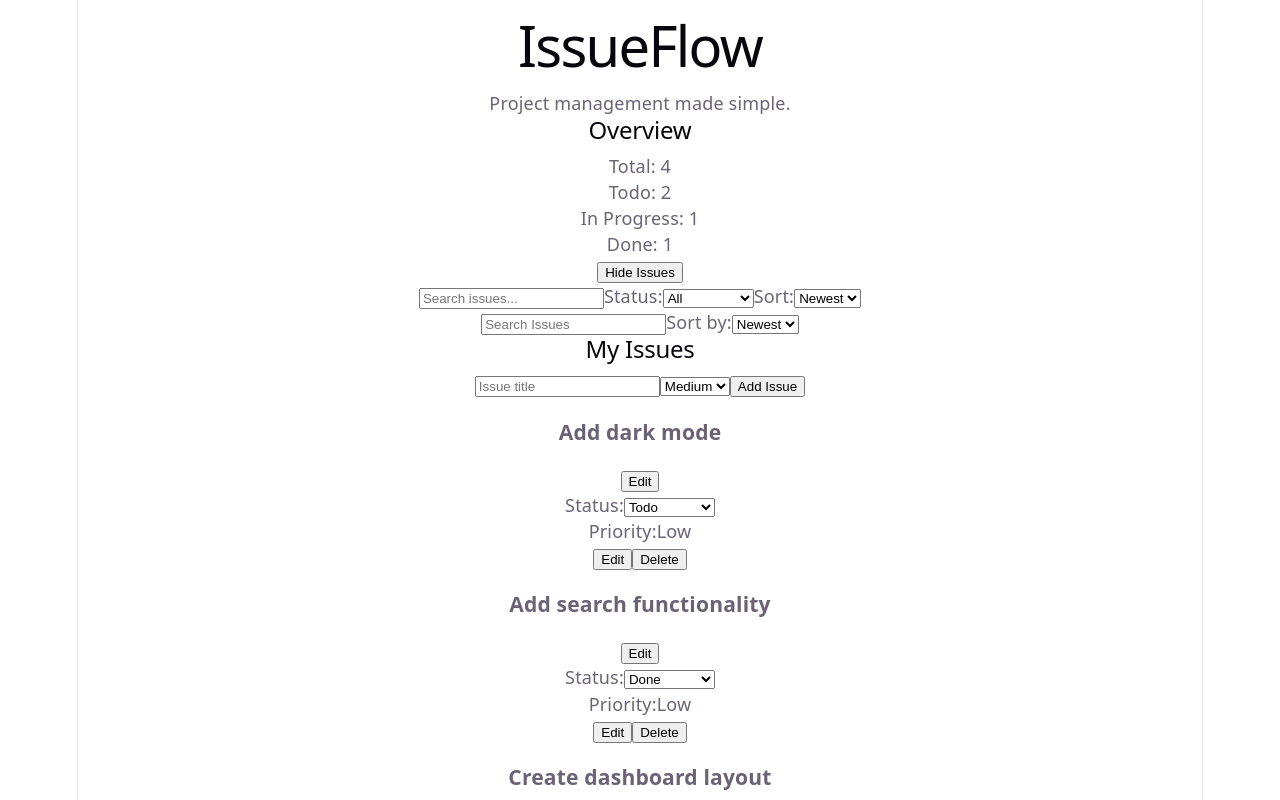
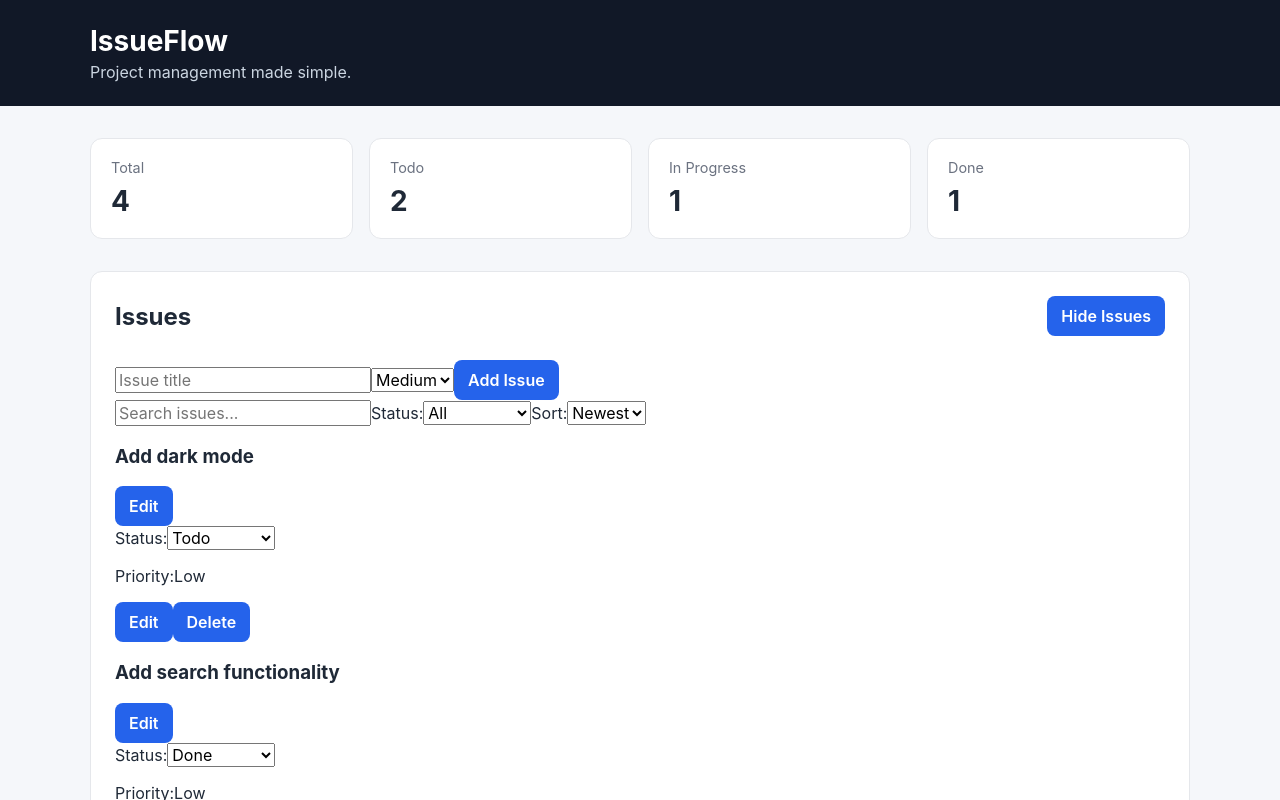
Before and after one commit to DBorhara/issue-flow, a React (Vite) app: page / in a window 1280 px wide. Shown: the top 800 px of the page. Built offline with nearby package versions, Linux system fonts and the light colour scheme.

Commit message:
Style application dashboard layout

```diff
--- a/src/App.css
+++ b/src/App.css
@@ -1,184 +1,111 @@
-.counter {
-  font-size: 16px;
-  padding: 5px 10px;
-  border-radius: 5px;
-  color: var(--accent);
-  background: var(--accent-bg);
-  border: 2px solid transparent;
-  transition: border-color 0.3s;
+.app {
+  min-height: 100vh;
+}
+
+.main-content {
+  width: min(1100px, 92%);
+  margin: 0 auto;
+  padding: 32px 0 64px;
+}
+
+.issue-panel {
+  margin-top: 32px;
+  padding: 24px;
+
+  background: white;
+  border: 1px solid #e5e7eb;
+  border-radius: 12px;
+}
+
+.issue-panel-header {
+  display: flex;
+  align-items: center;
+  justify-content: space-between;
+  gap: 16px;
   margin-bottom: 24px;
+}
 
-  &:hover {
-    border-color: var(--accent-border);
+.issue-panel-header h2 {
+  margin: 0;
+}
+.app-header {
+  background: #111827;
+  color: white;
+}
+
+.app-header-content {
+  width: min(1100px, 92%);
+  margin: 0 auto;
+  padding: 24px 0;
+}
+
+.app-header h1 {
+  margin: 0;
+  font-size: 1.75rem;
+}
+
+.app-header p {
+  margin: 4px 0 0;
+  color: #cbd5e1;
+}
+
+.summary {
+  display: grid;
+  grid-template-columns: repeat(4, 1fr);
+  gap: 16px;
+}
+
+.summary-card {
+  padding: 20px;
+
+  background: white;
+  border: 1px solid #e5e7eb;
+  border-radius: 12px;
+}
+
+.summary-card span {
+  display: block;
+  margin-bottom: 8px;
+
+  color: #6b7280;
+  font-size: 0.9rem;
+}
+
+.summary-card strong {
+  font-size: 1.75rem;
+}
+
+@media (max-width: 700px) {
+  .summary {
+    grid-template-columns: repeat(2, 1fr);
   }
-  &:focus-visible {
-    outline: 2px solid var(--accent);
-    outline-offset: 2px;
+
+  .issue-panel-header {
+    align-items: flex-start;
+    flex-direction: column;
   }
 }
 
-.hero {
-  position: relative;
+button {
+  border: none;
+  border-radius: 8px;
+  padding: 10px 14px;
 
-  .base,
-  .framework,
-  .vite {
-    inset-inline: 0;
-    margin: 0 auto;
-  }
+  background: #2563eb;
+  color: white;
 
-  .base {
-    width: 170px;
-    position: relative;
-    z-index: 0;
-  }
-
-  .framework,
-  .vite {
-    position: absolute;
-  }
-
-  .framework {
-    z-index: 1;
-    top: 34px;
-    height: 28px;
-    transform: perspective(2000px) rotateZ(300deg) rotateX(44deg) rotateY(39deg)
-      scale(1.4);
-  }
-
-  .vite {
-    z-index: 0;
-    top: 107px;
-    height: 26px;
-    width: auto;
-    transform: perspective(2000px) rotateZ(300deg) rotateX(40deg) rotateY(39deg)
-      scale(0.8);
-  }
+  font-weight: 600;
 }
 
-#center {
-  display: flex;
-  flex-direction: column;
-  gap: 25px;
-  place-content: center;
-  place-items: center;
-  flex-grow: 1;
-
-  @media (max-width: 1024px) {
-    padding: 32px 20px 24px;
-    gap: 18px;
-  }
+button:hover {
+  background: #1d4ed8;
 }
 
-#next-steps {
-  display: flex;
-  border-top: 1px solid var(--border);
-  text-align: left;
-
-  & > div {
-    flex: 1 1 0;
-    padding: 32px;
-    @media (max-width: 1024px) {
-      padding: 24px 20px;
-    }
-  }
-
-  .icon {
-    margin-bottom: 16px;
-    width: 22px;
-    height: 22px;
-  }
-
-  @media (max-width: 1024px) {
-    flex-direction: column;
-    text-align: center;
-  }
+.secondary-button {
+  background: #e5e7eb;
+  color: #374151;
 }
 
-#docs {
-  border-right: 1px solid var(--border);
-
-  @media (max-width: 1024px) {
-    border-right: none;
-    border-bottom: 1px solid var(--border);
-  }
+.secondary-button:hover {
+  background: #d1d5db;
 }
-
-#next-steps ul {
-  list-style: none;
-  padding: 0;
-  display: flex;
-  gap: 8px;
-  margin: 32px 0 0;
-
-  .logo {
-    height: 18px;
-  }
-
-  a {
-    color: var(--text-h);
-    font-size: 16px;
-    border-radius: 6px;
-    background: var(--social-bg);
-    display: flex;
-    padding: 6px 12px;
-    align-items: center;
-    gap: 8px;
-    text-decoration: none;
-    transition: box-shadow 0.3s;
-
-    &:hover {
-      box-shadow: var(--shadow);
-    }
-    .button-icon {
-      height: 18px;
-      width: 18px;
-    }
-  }
-
-  @media (max-width: 1024px) {
-    margin-top: 20px;
-    flex-wrap: wrap;
-    justify-content: center;
-
-    li {
-      flex: 1 1 calc(50% - 8px);
-    }
-
-    a {
-      width: 100%;
-      justify-content: center;
-      box-sizing: border-box;
-    }
-  }
-}
-
-#spacer {
-  height: 88px;
-  border-top: 1px solid var(--border);
-  @media (max-width: 1024px) {
-    height: 48px;
-  }
-}
-
-.ticks {
-  position: relative;
-  width: 100%;
-
-  &::before,
-  &::after {
-    content: '';
-    position: absolute;
-    top: -4.5px;
-    border: 5px solid transparent;
-  }
-
-  &::before {
-    left: 0;
-    border-left-color: var(--border);
-  }
-  &::after {
-    right: 0;
-    border-right-color: var(--border);
-  }
-}
--- a/src/App.tsx
+++ b/src/App.tsx
@@ -153,22 +153,29 @@ function App() {
             priorityOrder[b.priority] - priorityOrder[a.priority])
     }
     return (
-        <div>
+        <div className='app'>
 
-            <main>
             <Header />
+            <main className='main-content'>
                 <IssuesSummary
                     total={totalIssues}
                     todo={todoCount}
                     inProgress={inProgressCount}
                     done={doneCount}
                 />
-                <button onClick={() => {
+
+                <section className='issue-panel'>
+                    <div className="issue-panel-header">
+                        <h2> Issues </h2>
+                        <button className='seconday-button'
+                            onClick={() => {
                                 setShowIssues((current) =>
                                     !current)
                             }} >
                             {showIssues ? "Hide Issues" : "Show Issues"}
                         </button>
+                    </div>
+                    <IssueForm onAddIssue={addIssue} />
                     <IssueControls
                         searchTerm={searchTerm}
                         statusFilter={statusFilter}
@@ -176,25 +183,7 @@ function App() {
                         onSearchChange={setSearchTerm}
                         onStatusFilterChange={setStatusFilter}
                         onSortChange={setSortOption}
-                />               <input
-                    type='text'
-                    placeholder='Search Issues'
-                    value={searchTerm}
-                    onChange={(event) => setSearchTerm(event.target.value)} />
-                <label>
-                    Sort by:
-                    <select
-                        value={sortOption}
-                        onChange={(event) => setSortOption(event.target.value as
-                            SortOption)}>
-                        <option value="Newest">Newest</option>
-                        <option value="Oldest">Oldest</option>
-                        <option value="Priority">Priority</option>
-                        <option value="Title">Title</option>
-                    </select>
-                </label>
-                <h2> My Issues </h2>
-                <IssueForm onAddIssue={addIssue} />
+                    />
                     {showIssues && sortedIssues.map((issue) => (
                         <IssueCard
                             key={issue.id}
@@ -208,6 +197,7 @@ function App() {
                             onDelete={deleteIssue}
                         />
                     ))}
+                </section>
             </main>
         </div>)
 }
--- a/src/components/Header.tsx
+++ b/src/components/Header.tsx
@@ -1,8 +1,10 @@
 function Header() {
     return (
-        <header>
-            <h1>IssueFlow</h1>
-            <p>Project management made simple.</p>
+        <header className="app-header">
+            <div className="app-header-content">
+                <h1>IssueFlow</h1>
+                <p>Project management made simple.</p>
+            </div>
         </header>
     );
 }
--- a/src/components/IssueSummary.tsx
+++ b/src/components/IssueSummary.tsx
@@ -7,13 +7,26 @@ type IssueSummaryProps = {
 
 function IssuesSummary(props: IssueSummaryProps) {
     return (
+        <section className="summary">
+            <div className="summary-card">
+                <span>Total</span>
+                <strong>{props.total}</strong>
+            </div>
 
-        <section>
-            <h2> Overview </h2>
-            <p>Total: {props.total}</p>
-            <p>Todo: {props.todo}</p>
-            <p>In Progress: {props.inProgress}</p>
-            <p>Done: {props.done}</p>
+            <div className="summary-card">
+                <span>Todo</span>
+                <strong>{props.todo}</strong>
+            </div>
+
+            <div className="summary-card">
+                <span>In Progress</span>
+                <strong>{props.inProgress}</strong>
+            </div>
+
+            <div className="summary-card">
+                <span>Done</span>
+                <strong>{props.done}</strong>
+            </div>
         </section>
     )
 }
--- a/src/index.css
+++ b/src/index.css
@@ -1,111 +1,30 @@
-:root {
-  --text: #6b6375;
-  --text-h: #08060d;
-  --bg: #fff;
-  --border: #e5e4e7;
-  --code-bg: #f4f3ec;
-  --accent: #aa3bff;
-  --accent-bg: rgba(170, 59, 255, 0.1);
-  --accent-border: rgba(170, 59, 255, 0.5);
-  --social-bg: rgba(244, 243, 236, 0.5);
-  --shadow:
-    rgba(0, 0, 0, 0.1) 0 10px 15px -3px, rgba(0, 0, 0, 0.05) 0 4px 6px -2px;
-
-  --sans: system-ui, 'Segoe UI', Roboto, sans-serif;
-  --heading: system-ui, 'Segoe UI', Roboto, sans-serif;
-  --mono: ui-monospace, Consolas, monospace;
-
-  font: 18px/145% var(--sans);
-  letter-spacing: 0.18px;
-  color-scheme: light dark;
-  color: var(--text);
-  background: var(--bg);
-  font-synthesis: none;
-  text-rendering: optimizeLegibility;
-  -webkit-font-smoothing: antialiased;
-  -moz-osx-font-smoothing: grayscale;
-
-  @media (max-width: 1024px) {
-    font-size: 16px;
-  }
-}
-
-@media (prefers-color-scheme: dark) {
-  :root {
-    --text: #9ca3af;
-    --text-h: #f3f4f6;
-    --bg: #16171d;
-    --border: #2e303a;
-    --code-bg: #1f2028;
-    --accent: #c084fc;
-    --accent-bg: rgba(192, 132, 252, 0.15);
-    --accent-border: rgba(192, 132, 252, 0.5);
-    --social-bg: rgba(47, 48, 58, 0.5);
-    --shadow:
-      rgba(0, 0, 0, 0.4) 0 10px 15px -3px, rgba(0, 0, 0, 0.25) 0 4px 6px -2px;
-  }
-
-  #social .button-icon {
-    filter: invert(1) brightness(2);
-  }
-}
-
-#root {
-  width: 1126px;
-  max-width: 100%;
-  margin: 0 auto;
-  text-align: center;
-  border-inline: 1px solid var(--border);
-  min-height: 100svh;
-  display: flex;
-  flex-direction: column;
+* {
   box-sizing: border-box;
 }
 
 body {
   margin: 0;
+  min-width: 320px;
+  min-height: 100vh;
+
+  font-family:
+    Inter,
+    system-ui,
+    -apple-system,
+    BlinkMacSystemFont,
+    "Segoe UI",
+    sans-serif;
+
+  background: #f5f7fa;
+  color: #1f2937;
 }
 
-h1,
-h2 {
-  font-family: var(--heading);
-  font-weight: 500;
-  color: var(--text-h);
+button,
+input,
+select {
+  font: inherit;
 }
 
-h1 {
-  font-size: 56px;
-  letter-spacing: -1.68px;
-  margin: 32px 0;
-  @media (max-width: 1024px) {
-    font-size: 36px;
-    margin: 20px 0;
-  }
+button {
+  cursor: pointer;
 }
-h2 {
-  font-size: 24px;
-  line-height: 118%;
-  letter-spacing: -0.24px;
-  margin: 0 0 8px;
-  @media (max-width: 1024px) {
-    font-size: 20px;
-  }
-}
-p {
-  margin: 0;
-}
-
-code,
-.counter {
-  font-family: var(--mono);
-  display: inline-flex;
-  border-radius: 4px;
-  color: var(--text-h);
-}
-
-code {
-  font-size: 15px;
-  line-height: 135%;
-  padding: 4px 8px;
-  background: var(--code-bg);
-}
```
Lines whose indentation alone changed are shown as unchanged.
